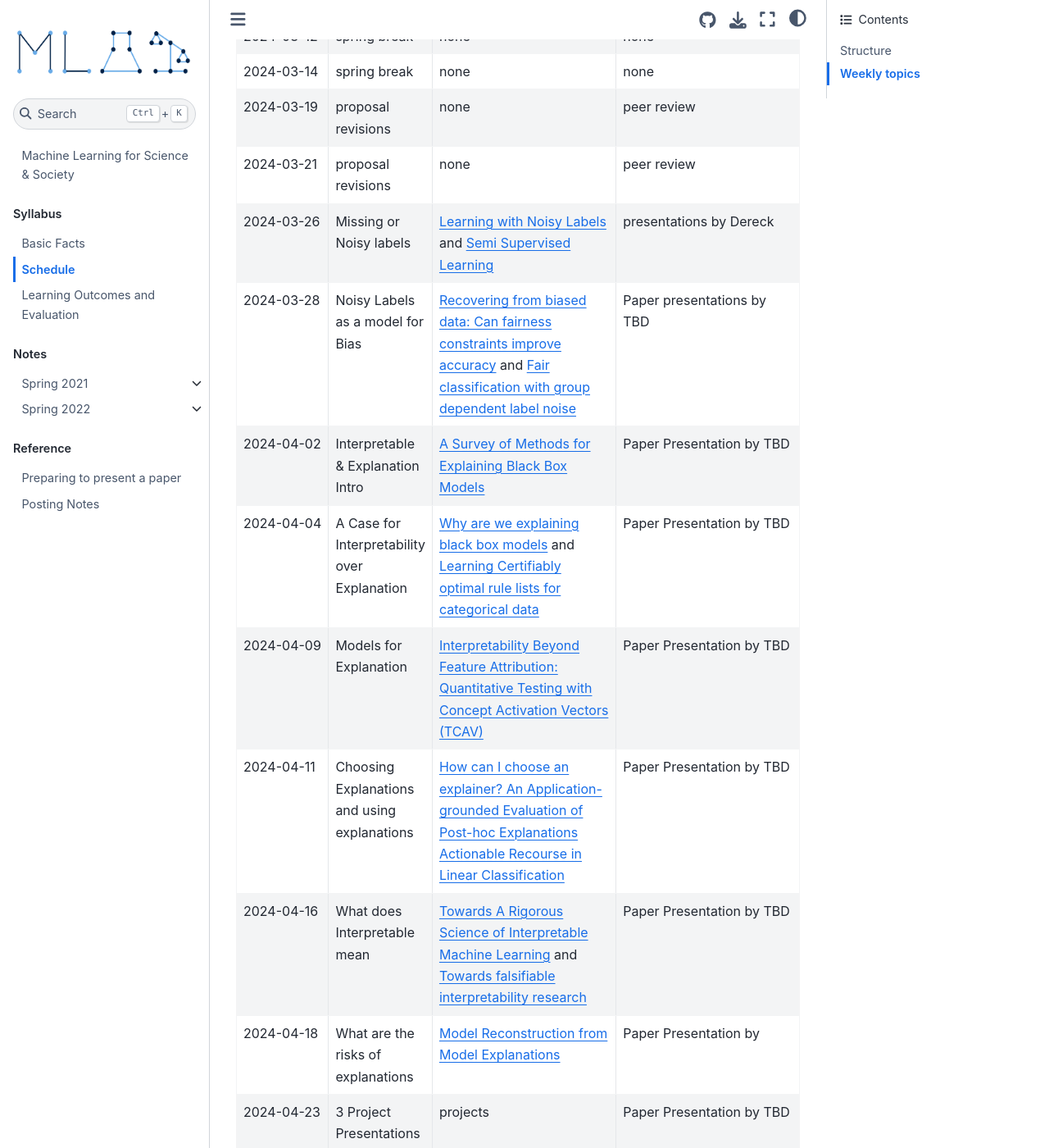
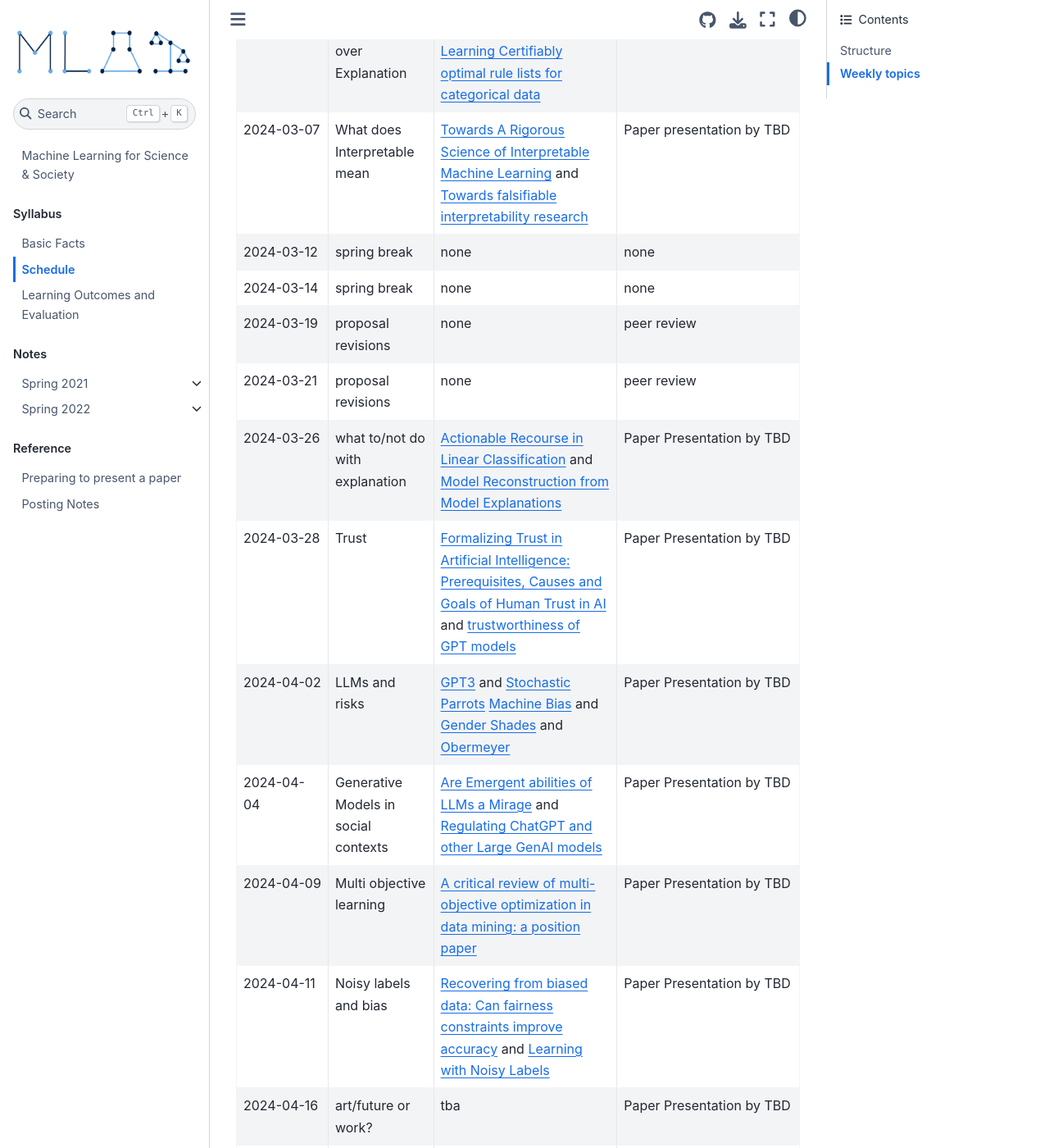
Before and after one commit to ml4scisoc/ml4scisoc.github.io, a Jupyter Book: the page built from syllabus/schedule.md, in a window 1280 px wide and 1400 px high, scrolled down 3083 px. Shown: the whole window at 82% size. Built offline with Jupyter Book 1.0.4 settings and Sphinx 7.4.7 and the Sphinx Book theme 1.1.4, drawn with Linux system fonts in a browser that asks for light colours; pages that are not in the unit, such as notebooks, are missing from menus; some of the changed text lies outside the part shown.

Commit message:
update reading list

```diff
--- a/syllabus/schedule.md
+++ b/syllabus/schedule.md
@@ -74,38 +74,39 @@
 * - 2024-02-08
   - Missing data with graphical models and causal reasoning
   - [Graphical Models for Inference with Missing Data](https://proceedings.neurips.cc/paper/2013/file/0ff8033cf9437c213ee13937b1c4c455-Paper.pdf)
-  - Paper discussion led by TBD
+  - Paper discussion led by Reid + performance metric review
 * - 2024-02-13
-  - causal and probabilistic missing data
-  -  [Missing Data as a Causal and Probabilistic Problem](https://auai.org/uai2015/proceedings/papers/204.pdf)
+  - Fairness
+  - [Fairml classification chapter](https://fairmlbook.org/classification.html) (including impossibility proofs) and [Emprical comparison paper](https://dl.acm.org/doi/10.1145/3287560.3287589)
   - Paper discussion by TBD
 * - 2024-02-15
-  - Fairness
-  - [Fairml classification chapter](https://fairmlbook.org/classification.html) and [Machine Bias](https://www.propublica.org/article/machine-bias-risk-assessments-in-criminal-sentencing) and [Gender Shades](http://proceedings.mlr.press/v81/buolamwini18a/buolamwini18a.pdf) and [Obermeyer](https://www.science.org/doi/full/10.1126/science.aax2342)
+  - Fairness and Causality
+  - [FairML Causality chapter](https://fairmlbook.org/causal.html) and classic bias examples ([Machine Bias](https://www.propublica.org/article/machine-bias-risk-assessments-in-criminal-sentencing) and [Gender Shades](http://proceedings.mlr.press/v81/buolamwini18a/buolamwini18a.pdf) and [Obermeyer](https://www.science.org/doi/full/10.1126/science.aax2342))
   - Paper discussion by TBD
 * - 2024-02-20
-  - Fairness and Causality
-  - [FairML Causality chapter](https://fairmlbook.org/causal.html) [Emprical comparison paper](https://dl.acm.org/doi/10.1145/3287560.3287589)
+  - Complexity of bias and fairness
+  -  [On the Independence of Association Bias and Empirical Fairness
+in Language Models](https://dl.acm.org/doi/pdf/10.1145/3593013.3594004) and [the possibility of fairness](https://dl.acm.org/doi/abs/10.1145/3593013.3594007)
   - Paper discussion TBD
 * - 2024-02-22
   - Bias and STS
   - Ruha Benjamin
   - Talk at Welcome center
 * - 2024-02-27
-  - Multi-objective & constrained opt
-  - [Elastic Net](https://rss.onlinelibrary.wiley.com/doi/10.1111/j.1467-9868.2005.00503.x) + TBD
+  - Latent Variable models
+  - classic: [Indian Buffet Process](https://jmlr.org/papers/volume12/griffiths11a/griffiths11a.pdf) and deep learning:[Auto-Encoding Variational Bayes](https://arxiv.org/pdf/1312.6114.pdf)
   - Paper presentation by TBD
 * - 2024-02-29
-  - Multi-objective & constrained opt
-  - [A critical review of multi-objective optimization in data mining: a position paper](https://dl.acm.org/doi/abs/10.1145/1046456.1046467?casa_token=EolodHNPqJcAAAAA:WP8AqKpTtu74hQbMH6MabfM3HjFbQZ2C5Vp4CV--FTleunL6O_cKD98tfi7KVSWbD89vGdVaReg)
-  - Paper presentation TBD
+  - Interpretable & Explanation Intro
+  - [A Survey of Methods for Explaining Black Box Models](https://dl.acm.org/doi/pdf/10.1145/3236009) and [Interpretability Beyond Feature Attribution: Quantitative Testing with Concept Activation Vectors (TCAV)](https://arxiv.org/abs/1711.11279)
+  - Paper presentation by TBD
 * - 2024-03-05
-  - Latent Variable Models
-  - [Gaussian Mixture Models](https://jakevdp.github.io/PythonDataScienceHandbook/05.12-gaussian-mixtures.html) and [Topic Models](https://jmlr.org/papers/volume3/blei03a/blei03a.pdf)
+  - A Case for Interpretability over Explanation
+  - [Why are we explaining black box models](https://hdsr.mitpress.mit.edu/pub/f9kuryi8/release/6) and [Learning Certifiably optimal rule lists for categorical data](http://jmlr.org/papers/volume18/17-716/17-716.pdf)
   - Paper presentation by TBD
 * - 2024-03-07
-  - Latent Variable Models
-  - (one classic + one Deep, eg [Indian Buffet Process](https://jmlr.org/papers/volume12/griffiths11a/griffiths11a.pdf) and [Auto-Encoding Variational Bayes](https://arxiv.org/pdf/1312.6114.pdf))
+  - What does Interpretable mean
+  - [Towards A Rigorous Science of Interpretable Machine Learning](https://arxiv.org/abs/1702.08608) and [Towards falsifiable interpretability research](https://ml-retrospectives.github.io/neurips2020/camera_ready/4.pdf)
   - Paper presentation by TBD
 * - 2024-03-12
   - spring break
@@ -124,37 +125,37 @@
   - none
   - peer review
 * - 2024-03-26
-  - Missing or Noisy labels
-  - [Learning with Noisy Labels](https://proceedings.neurips.cc/paper/2013/file/3871bd64012152bfb53fdf04b401193f-Paper.pdf) and [Semi Supervised Learning](https://link.springer.com/article/10.1007/s10994-019-05855-6)
-  - presentations by Dereck
+  - what to/not do with explanation
+  - [Actionable Recourse in Linear Classification](https://dl.acm.org/doi/10.1145/3287560.3287566) and [Model Reconstruction from Model Explanations](https://arxiv.org/abs/1807.05185)
+  - Paper Presentation by TBD
 * - 2024-03-28
-  - Noisy Labels as a model for Bias
-  - [Recovering from biased data: Can fairness constraints improve accuracy](https://arxiv.org/pdf/1912.01094.pdf) and  [Fair classification with group dependent label noise](https://dl.acm.org/doi/10.1145/3442188.3445915)
-  - Paper presentations by TBD
+  - Trust
+  - [Formalizing Trust in Artificial Intelligence: Prerequisites, Causes and Goals of Human Trust in AI](https://dl.acm.org/doi/10.1145/3442188.3445923) and [trustworthiness of GPT models](https://openreview.net/pdf?id=kaHpo8OZw2)
+  - Paper Presentation by TBD
 * - 2024-04-02
-  - Interpretable & Explanation Intro
-  - [A Survey of Methods for Explaining Black Box Models](https://dl.acm.org/doi/pdf/10.1145/3236009)
+  - LLMs and risks
+  - [GPT3](https://papers.nips.cc/paper_files/paper/2020/file/1457c0d6bfcb4967418bfb8ac142f64a-Paper.pdf) and [Stochastic Parrots](https://dl.acm.org/doi/10.1145/3442188.3445922)
+[Machine Bias](https://www.propublica.org/article/machine-bias-risk-assessments-in-criminal-sentencing) and [Gender Shades](http://proceedings.mlr.press/v81/buolamwini18a/buolamwini18a.pdf) and [Obermeyer](https://www.science.org/doi/full/10.1126/science.aax2342)
   - Paper Presentation by TBD
 * - 2024-04-04
-  - A Case for Interpretability over Explanation
-  - [Why are we explaining black box models](https://hdsr.mitpress.mit.edu/pub/f9kuryi8/release/6) and [Learning Certifiably optimal rule lists for categorical data](http://jmlr.org/papers/volume18/17-716/17-716.pdf)
+  - Generative Models in social contexts
+  - [Are Emergent abilities of LLMs a Mirage](https://openreview.net/pdf?id=ITw9edRDlD) and [Regulating ChatGPT and other Large GenAI models](https://dl.acm.org/doi/10.1145/3593013.3594067)
   - Paper Presentation by TBD
 * - 2024-04-09
-  - Models for Explanation
-  - [Interpretability Beyond Feature Attribution: Quantitative Testing with Concept Activation Vectors (TCAV)](https://arxiv.org/abs/1711.11279)
+  - Multi objective learning
+  -  [A critical review of multi-objective optimization in data mining: a position paper](https://dl.acm.org/doi/abs/10.1145/1046456.1046467?casa_token=EolodHNPqJcAAAAA:WP8AqKpTtu74hQbMH6MabfM3HjFbQZ2C5Vp4CV--FTleunL6O_cKD98tfi7KVSWbD89vGdVaReg)
   - Paper Presentation by TBD
 * - 2024-04-11
-  - Choosing Explanations and using explanations
-  - [How can I choose an explainer? An Application-grounded
-Evaluation of Post-hoc Explanations](https://dl.acm.org/doi/pdf/10.1145/3442188.3445941) [Actionable Recourse in Linear Classification](https://dl.acm.org/doi/10.1145/3287560.3287566)
+  - Noisy labels and bias
+  - [Recovering from biased data: Can fairness constraints improve accuracy](https://arxiv.org/pdf/1912.01094.pdf) and  [Learning with Noisy Labels](https://proceedings.neurips.cc/paper/2013/file/3871bd64012152bfb53fdf04b401193f-Paper.pdf)
   - Paper Presentation by TBD
 * - 2024-04-16
-  - What does Interpretable mean
-  - [Towards A Rigorous Science of Interpretable Machine Learning](https://arxiv.org/abs/1702.08608) and [Towards falsifiable interpretability research](https://ml-retrospectives.github.io/neurips2020/camera_ready/4.pdf)
+  - art/future or work?
+  - tba
   - Paper Presentation by TBD
 * - 2024-04-18
-  - What are the risks of explanations
-  - [Model Reconstruction from Model Explanations](https://arxiv.org/abs/1807.05185)
+  - data augmentation?
+  - tba
   - Paper Presentation by
 * - 2024-04-23
   - 3 Project Presentations
```
